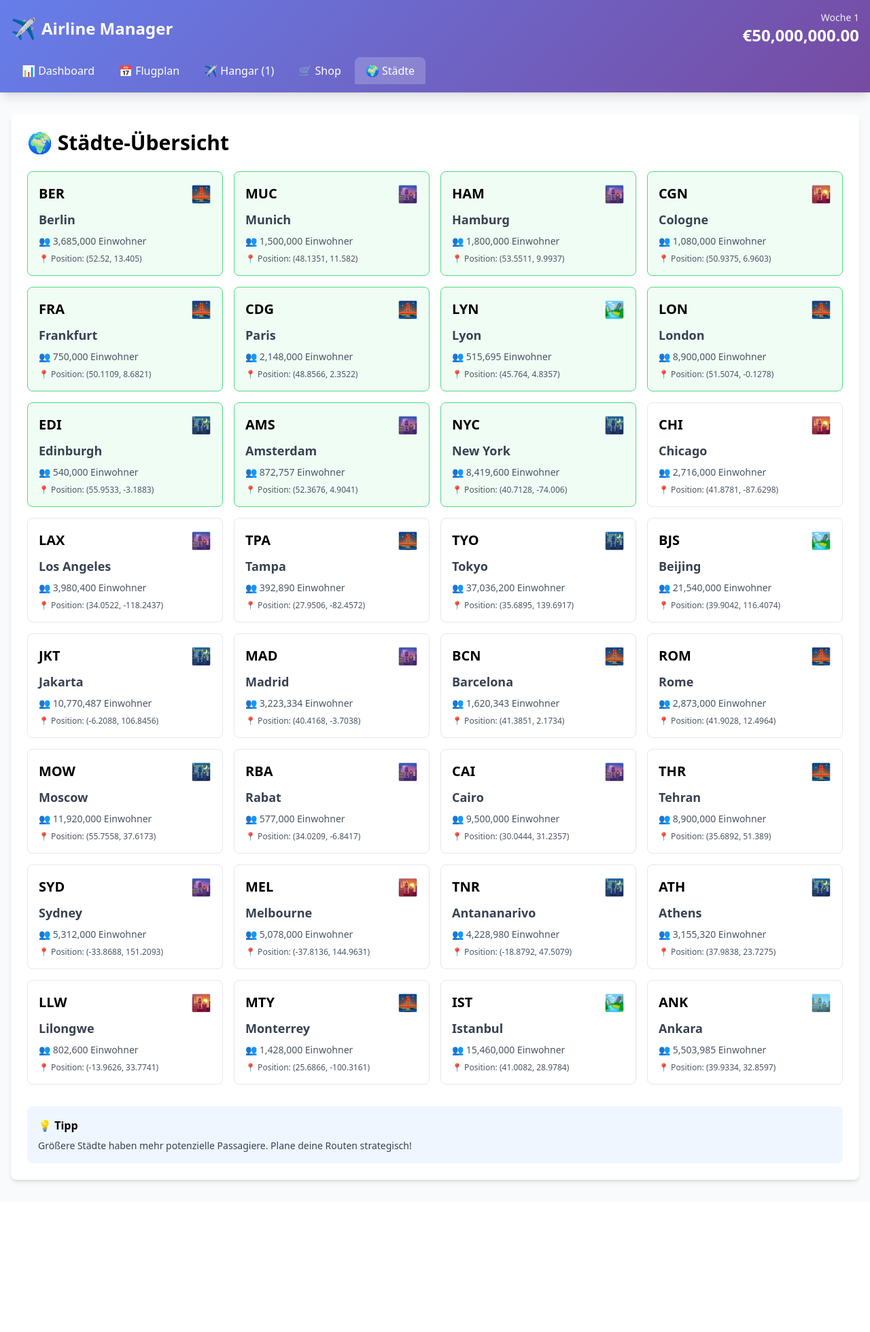
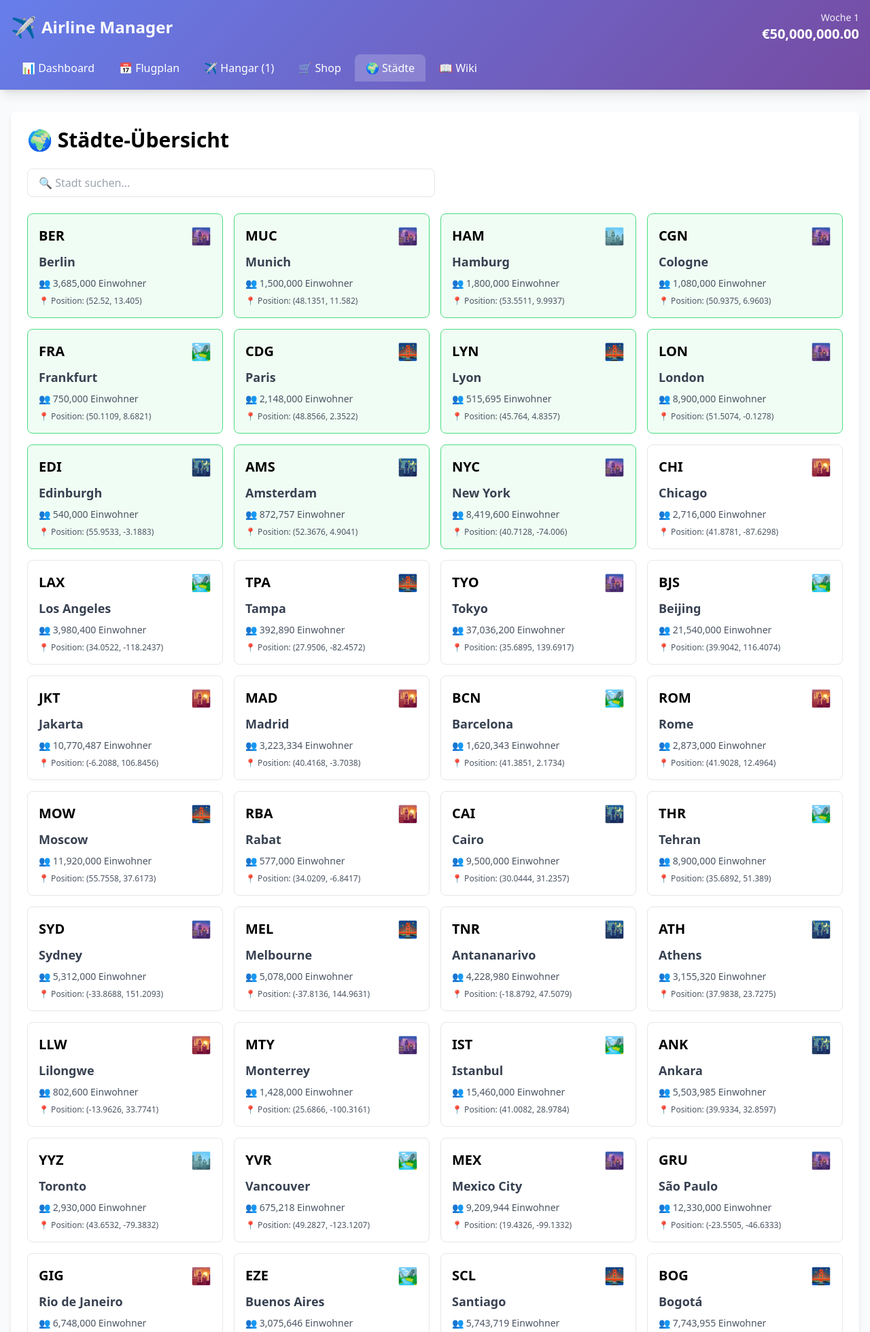
Before and after one commit to MEGADragon20/Flight, a Flask app: page /cities in a window 1280 px wide. Shown: the top 1960 px of the page at 68% size. Before the commit the page ends 1741 px from the top, so only its background shows below. Run offline with Flask 3, Linux system fonts and the light colour scheme; some libraries are stand-ins or nearby versions.

Commit message:
City search
also 100 cities now

```diff
--- a/cities.csv
+++ b/cities.csv
@@ -30,3 +30,71 @@ Lilongwe, 802600, -13.9626, 33.7741,LLW, 2
 Monterrey, 1428000, 25.6866, -100.3161,MTY, -6
 Istanbul, 15460000, 41.0082, 28.9784,IST, 3
 Ankara, 5503985, 39.9334, 32.8597,ANK, 3
+Toronto, 2930000, 43.6532, -79.3832,YYZ, -5
+Vancouver, 675218, 49.2827, -123.1207,YVR, -8
+Mexico City, 9209944, 19.4326, -99.1332,MEX, -6
+São Paulo, 12330000, -23.5505, -46.6333,GRU, -3
+Rio de Janeiro, 6748000, -22.9068, -43.1729,GIG, -3
+Buenos Aires, 3075646, -34.6037, -58.3816,EZE, -3
+Santiago, 5743719, -33.4489, -70.6693,SCL, -4
+Bogotá, 7743955, 4.7110, -74.0721,BOG, -5
+Lima, 9674755, -12.0464, -77.0428,LIM, -5
+Cape Town, 4618000, -33.9249, 18.4241,CPT, 2
+Johannesburg, 957441, -26.2041, 28.0473,JNB, 2
+Nairobi, 4397073, -1.2921, 36.8219,NBO, 3
+Dubai, 3331400, 25.2048, 55.2708,DXB, 4
+Abu Dhabi, 1483000, 24.4539, 54.3773,AUH, 4
+Riyadh, 7676654, 24.7136, 46.6753,RUH, 3
+Tel Aviv, 460613, 32.0853, 34.7818,TLV, 2
+Karachi, 14910000, 24.8607, 67.0011,KHI, 5
+Delhi, 16787941, 28.7041, 77.1025,DEL, 5.5
+Mumbai, 12442373, 19.0760, 72.8777,BOM, 5.5
+Bangalore, 8443675, 12.9716, 77.5946,BLR, 5.5
+Bangkok, 10539000, 13.7563, 100.5018,BKK, 7
+Singapore, 5685807, 1.3521, 103.8198,SIN, 8
+Kuala Lumpur, 1800000, 3.1390, 101.6869,KUL, 8
+Seoul, 9733509, 37.5665, 126.9780,ICN, 9
+Osaka, 2754000, 34.6937, 135.5023,KIX, 9
+Manila, 1780148, 14.5995, 120.9842,MNL, 8
+Auckland, 1695200, -36.8485, 174.7633,AKL, 12
+Wellington, 215400, -41.2865, 174.7762,WLG, 12
+Honolulu, 345064, 21.3069, -157.8583,HNL, -10
+Anchorage, 291247, 61.2181, -149.9003,ANC, -9
+Reykjavik, 139875, 64.1466, -21.9426,KEF, 0
+Helsinki, 656229, 60.1699, 24.9384,HEL, 2
+Warsaw, 1793579, 52.2297, 21.0122,WAW, 1
+Budapest, 1759000, 47.4979, 19.0402,BUD, 1
+Prague, 1309000, 50.0755, 14.4378,PRG, 1
+Belgrade, 1400000, 44.8176, 20.4569,BEG, 1
+Sofia, 1280000, 42.6977, 23.3219,SOF, 2
+Kiev, 2884000, 50.4501, 30.5234,KBP, 2
+Riga, 632614, 56.9496, 24.1052,RIX, 2
+Vilnius, 580020, 54.6872, 25.2797,VNO, 2
+Tallinn, 437619, 59.4370, 24.7536,TLL, 2
+Zagreb, 806341, 45.8150, 15.9785,ZAG, 1
+Havana, 2100000, 23.1136, -82.3666,HAV, -5
+Santo Domingo, 965040, 18.4861, -69.9312,SDQ, -4
+Kingston, 670000, 17.9712, -76.7936,KIN, -5
+Port-au-Prince, 987310, 18.5944, -72.3074,PAP, -5
+Bridgetown, 110000, 13.0975, -59.6167,BGI, -4
+Nassau, 274400, 25.0343, -77.3963,NAS, -5
+San Juan, 320000, 18.4655, -66.1057,SJU, -4
+Miami, 467963, 25.7617, -80.1918,MIA, -5
+New Orleans, 390144, 29.9511, -90.0715,MSY, -6
+Boston, 692600, 42.3601, -71.0589,BOS, -5
+Philadelphia, 1584200, 39.9526, -75.1652,PHL, -5
+Houston, 2328000, 29.7604, -95.3698,IAH, -6
+Phoenix, 1681000, 33.4484, -112.0740,PHX, -7
+San Francisco, 883305, 37.7749, -122.4194,SFO, -8
+Seattle, 744955, 47.6062, -122.3321,SEA, -8
+Denver, 727211, 39.7392, -104.9903,DEN, -7
+Atlanta, 506811, 33.7490, -84.3880,ATL, -5
+Charlotte, 872498, 35.2271, -80.8431,CLT, -5
+Minneapolis, 429606, 44.9778, -93.2650,MSP, -6
+Baltimore, 593490, 39.2904, -76.6122,BWI, -5
+Detroit, 670031, 42.3314, -83.0458,DTW, -5
+Cleveland, 381009, 41.4993, -81.6944,CLE, -5
+Pittsburgh, 302407, 40.4406, -79.9959,PIT, -5
+Nuuk, 18260, 64.1836, -51.7216,GOH, -3
+Ulaanbaatar, 1400000, 47.8864, 106.9057,ULN, 8
+Tirana, 421286, 41.3275, 19.8189,TIA, 1
--- /dev/null
+++ b/planes/concorde.json
@@ -0,0 +1,10 @@
+{
+    "name": "Concorde",
+    "capacity": 100,
+    "range": 7222,
+    "velocity": 36.3,
+    "price": 2000000,
+    "maintenance": 10000,
+    "pilots": 2,
+    "fuel": 11950
+}
--- a/templates/base.html
+++ b/templates/base.html
@@ -5,36 +5,91 @@
     <meta name="viewport" content="width=device-width, initial-scale=1.0">
     <title>Airline Manager</title>
     <script src="https://cdn.tailwindcss.com"></script>
+    <script defer src="https://unpkg.com/alpinejs@3.x.x/dist/cdn.min.js"></script>
     <style>
         .gradient-bg { background: linear-gradient(135deg, #667eea 0%, #764ba2 100%); }
         .card-hover:hover { transform: translateY(-2px); transition: all 0.3s; }
     </style>
 </head>
-<body class="bg-gray-50">
+<body class="bg-gray-50" :class="{ 'overflow-hidden': open }">
+
     <!-- Navigation -->
-    <nav class="gradient-bg text-white shadow-lg">
+    <nav class="gradient-bg text-white shadow-lg" x-data="{ open: false }">
     <div class="container mx-auto px-4">
+        <!-- Top bar -->
         <div class="flex items-center justify-between py-4">
             <div class="flex items-center space-x-2">
                 <span class="text-3xl">✈️</span>
-                    <span class="text-2xl font-bold">Airline Manager</span>
+                <span class="text-xl sm:text-2xl font-bold">Airline Manager</span>
             </div>
-                <div class="flex items-center space-x-6">
-                    <div class="text-right">
+
+            <!-- Desktop stats -->
+            <div class="hidden sm:block text-right">
                 <div class="text-sm opacity-90">Woche {{ manager.week }}</div>
-                        <div class="text-2xl font-bold">€{{ "{:,.2f}".format(manager.money) }}</div>
+                <div class="text-xl font-bold">€{{ "{:,.2f}".format(manager.money) }}</div>
+            </div>
+
+            <!-- Hamburger / Close -->
+            <button
+                @click="open = !open"
+                class="sm:hidden focus:outline-none text-3xl z-50">
+                <span x-show="!open">☰</span>
+                <span x-show="open">✕</span>
+            </button>
+        </div>
+    </div>
+
+    {% set nav = [
+        ('index','📊 Dashboard'),
+        ('calendar','📅 Flugplan'),
+        ('hangar','✈️ Hangar (' ~ manager.planes|length ~ ')'),
+        ('shop','🛒 Shop'),
+        ('cities','🌍 Städte'),
+        ('wiki','📖 Wiki')
+    ] %}
+
+    <!-- FULLSCREEN MOBILE MENU -->
+    <div
+        x-show="open"
+        x-transition.opacity
+        class="sm:hidden fixed inset-0 gradient-bg z-40">
+
+        <div class="flex flex-col h-full pt-24 px-6 space-y-4">
+            {% for endpoint, label in nav %}
+                <a href="{{ url_for(endpoint) }}"
+                   @click="open = false"
+                   class="text-2xl font-semibold py-4 px-6 rounded-lg
+                          bg-white bg-opacity-10 hover:bg-opacity-20 transition">
+                    {{ label }}
+                </a>
+            {% endfor %}
+
+            <!-- Spacer -->
+            <div class="flex-grow"></div>
+
+            <!-- Mobile stats -->
+            <div class="text-center text-lg pb-8 opacity-90">
+                Woche {{ manager.week }}<br>
+                €{{ "{:,.2f}".format(manager.money) }}
             </div>
         </div>
     </div>
+
+    <!-- Desktop navigation -->
+    <div class="hidden sm:block container mx-auto px-4">
         <div class="flex space-x-1 pb-3">
-                <a href="{{ url_for('index') }}" class="px-4 py-2 rounded-t-lg hover:bg-white hover:bg-opacity-20 transition {% if request.endpoint == 'index' %}bg-white bg-opacity-20{% endif %}">📊 Dashboard</a>
-                <a href="{{ url_for('calendar') }}" class="px-4 py-2 rounded-t-lg hover:bg-white hover:bg-opacity-20 transition {% if 'calendar' in request.endpoint %}bg-white bg-opacity-20{% endif %}">📅 Flugplan</a>
-                <a href="{{ url_for('hangar') }}" class="px-4 py-2 rounded-t-lg hover:bg-white hover:bg-opacity-20 transition {% if request.endpoint == 'hangar' %}bg-white bg-opacity-20{% endif %}">✈️ Hangar ({{ manager.planes|length }})</a>
-                <a href="{{ url_for('shop') }}" class="px-4 py-2 rounded-t-lg hover:bg-white hover:bg-opacity-20 transition {% if request.endpoint == 'shop' %}bg-white bg-opacity-20{% endif %}">🛒 Shop</a>
-                <a href="{{ url_for('cities') }}" class="px-4 py-2 rounded-t-lg hover:bg-white hover:bg-opacity-20 transition {% if request.endpoint == 'cities' %}bg-white bg-opacity-20{% endif %}">🌍 Städte</a>
+            {% for endpoint, label in nav %}
+                <a href="{{ url_for(endpoint) }}"
+                   class="px-4 py-2 rounded-t-lg hover:bg-white hover:bg-opacity-20 transition
+                   {% if request.endpoint == endpoint or endpoint in request.endpoint %}bg-white bg-opacity-20{% endif %}">
+                    {{ label }}
+                </a>
+            {% endfor %}
         </div>
     </div>
 </nav>
+
+
 
     <!-- Content -->
     <div class="container mx-auto px-4 py-8">
--- a/templates/cities.html
+++ b/templates/cities.html
@@ -3,9 +3,13 @@
 <div class="bg-white rounded-lg shadow-md p-6">
     <h1 class="text-3xl font-bold mb-6">🌍 Städte-Übersicht</h1>
 
+    <div class="mb-6">
+    <input type="text" id="citySearch" placeholder="🔍 Stadt suchen..." class="w-full md:w-1/2 px-4 py-2 border rounded-lg focus:outline-none focus:ring">
+    </div>
+
     <div class="grid grid-cols-1 md:grid-cols-2 lg:grid-cols-4 gap-4">
         {% for city in manager.cities %}
-        <a href="{{ url_for('view_city', city_name=city.name) }}">
+            <a href="{{ url_for('view_city', city_name=city.name) }}" class="city-card" data-name="{{ city.name|lower }} {{ city.short|lower }}">
                 {% if city.short in cities_with_hubs %}
                     <div class="border rounded-lg p-4 hover:shadow-lg transition card-hover border-green-400 bg-green-50">
                 {% else %}
@@ -41,6 +45,17 @@
     </div>
 </div>
 <script>
-    // Add your JavaScript here
+    const searchInput = document.getElementById("citySearch");
+    const cityCards = document.querySelectorAll(".city-card");
+
+    searchInput.addEventListener("input", function () {
+        const query = this.value.toLowerCase();
+
+        cityCards.forEach(card => {
+            const name = card.dataset.name;
+            card.style.display = name.includes(query) ? "" : "none";
+        });
+    });
 </script>
+
 {% endblock %}
```
Also changed, not shown: README.md. Lines whose indentation alone changed are shown as unchanged.
